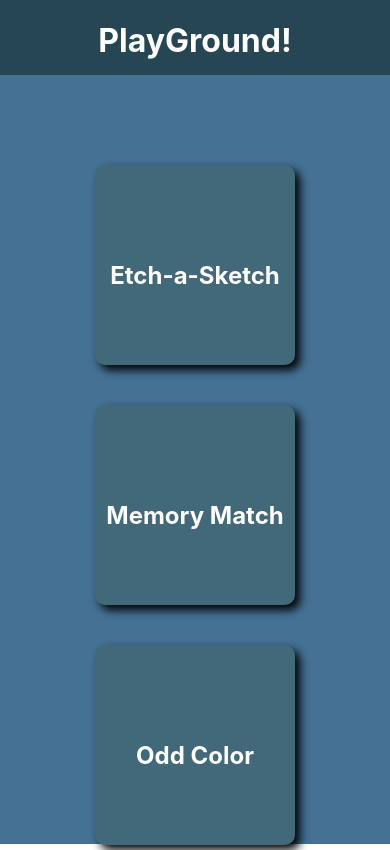
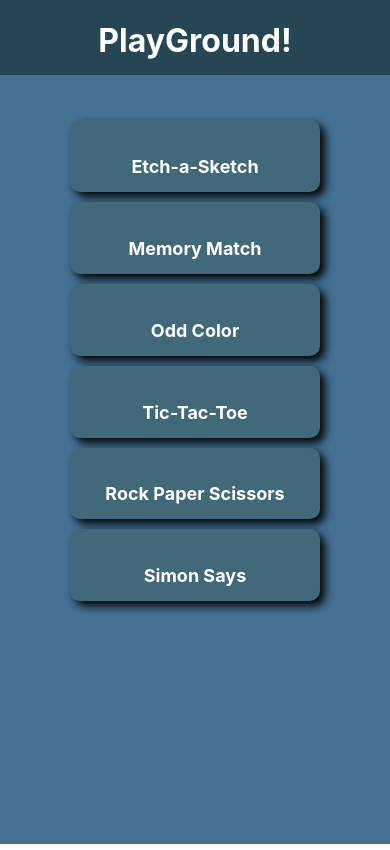
Before and after one commit to federico-palma/playground, a React (Create React App) app: page / in a window 390 px wide. Shown: the top 850 px of the page. Built offline with nearby package versions, Linux system fonts and the light colour scheme; the HTML template or start-up script is replaced by a standard one.

Commit message:
Add responsiveness for small screens

```diff
--- a/src/Components/Card.module.css
+++ b/src/Components/Card.module.css
@@ -3,15 +3,14 @@
   flex-direction: column;
   align-items: center;
   justify-content: center;
-  width: 200px;
-  height: 200px;
-  margin: 20px;
+  width: 100%;
+  height: 100%;
+  margin: 0px;
   background-color: #416979;
   border-radius: 10px;
   box-shadow: 5px 5px 10px black;
   transition: all 0.5s;
 }
-
 
 .card-container:hover {
   transform: scale(107%);
--- a/src/Layout/Header.module.css
+++ b/src/Layout/Header.module.css
@@ -11,6 +11,7 @@
 
 .title {
   color: rgb(255, 255, 255);
+  font-size: 32px;
 }
 
 .homepage {
--- a/src/Pages/HomePage/HomePage.css
+++ b/src/Pages/HomePage/HomePage.css
@@ -1,7 +1,8 @@
 .homepage-container {
   margin: 0px;
   margin-top: 75px;
-  height: calc(100vh - 75px);
+  min-height: calc(100vh - 75px);
+  height: 100%;
   background-color: rgb(69, 113, 149);
 }
 
@@ -15,3 +16,37 @@
   justify-content: center;
   flex-wrap: wrap;
 }
+
+.card-list > a {
+  margin: 20px;
+  width: 200px;
+  height: 200px;
+}
+
+@media screen and (max-width: 730px) {
+  .card-list > a {
+    margin: 5px;
+  }
+}
+
+@media screen and (max-width: 635px) {
+  * {
+    font-size: 18px;
+  }
+
+  .card-list > a {
+    width: 150px;
+    height: 150px;
+  }
+}
+
+@media screen and (max-width: 400px) {
+  .card-list {
+    padding-top: 40px;
+    flex-direction: column;
+  }
+  .card-list > a {
+    width: 250px;
+    height: auto;
+  }
+}
--- a/src/Pages/HomePage/HomePage.js
+++ b/src/Pages/HomePage/HomePage.js
@@ -12,18 +12,27 @@ const HomePage = () => {
     <div className="homepage-container">
       <div className="card-list">
         <Link to="/Etch-a-Sketch">
-          <Card title="Etch-a-Sketch" imagePath="" />
+          <Card className="homepage-card" title="Etch-a-Sketch" imagePath="" />
         </Link>
         <Link to="/Memory-Match">
-          <Card title="Memory Match" imagePath="" />
+          <Card className="homepage-card" title="Memory Match" imagePath="" />
         </Link>
         <Link to="/Odd-Color">
-          <Card title="Odd Color" imagePath="" />
+          <Card className="homepage-card" title="Odd Color" imagePath="" />
         </Link>
-
-        <Card title="Tic-Tac-Toe" imagePath="" />
-        <Card title="Rock Paper Scissors" imagePath="" />
-        <Card title="Simon Says" imagePath="" />
+        <Link>
+          <Card className="homepage-card" title="Tic-Tac-Toe" imagePath="" />
+        </Link>
+        <Link>
+          <Card
+            className="homepage-card"
+            title="Rock Paper Scissors"
+            imagePath=""
+          />
+        </Link>
+        <Link>
+          <Card className="homepage-card" title="Simon Says" imagePath="" />
+        </Link>
       </div>
     </div>
   );
```
